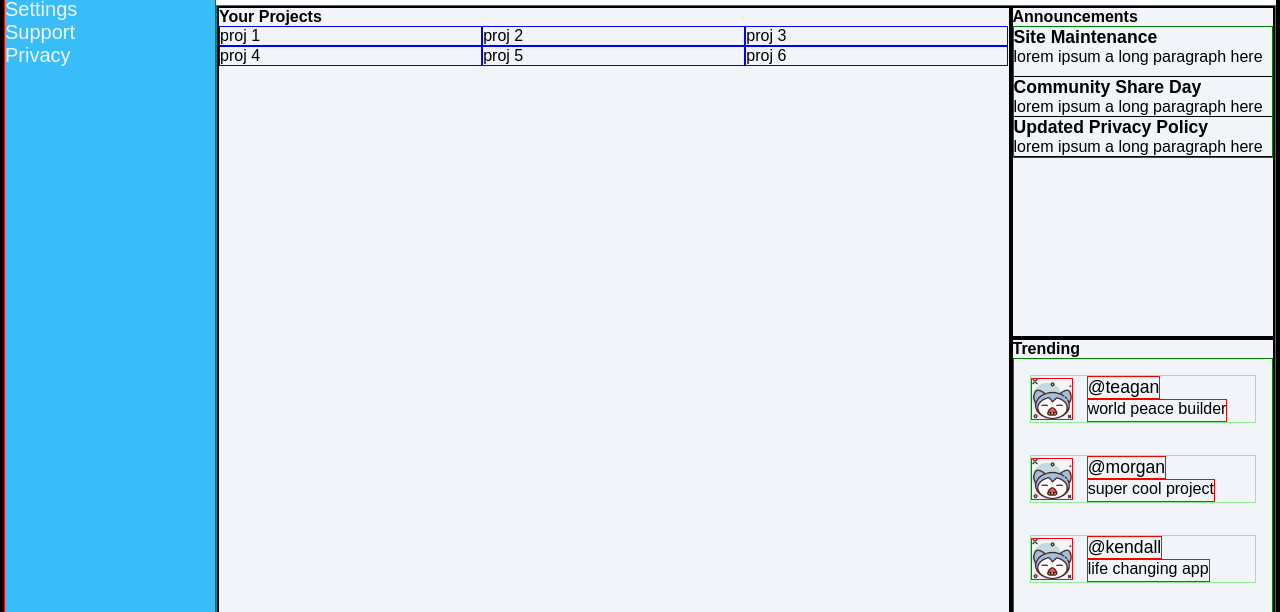
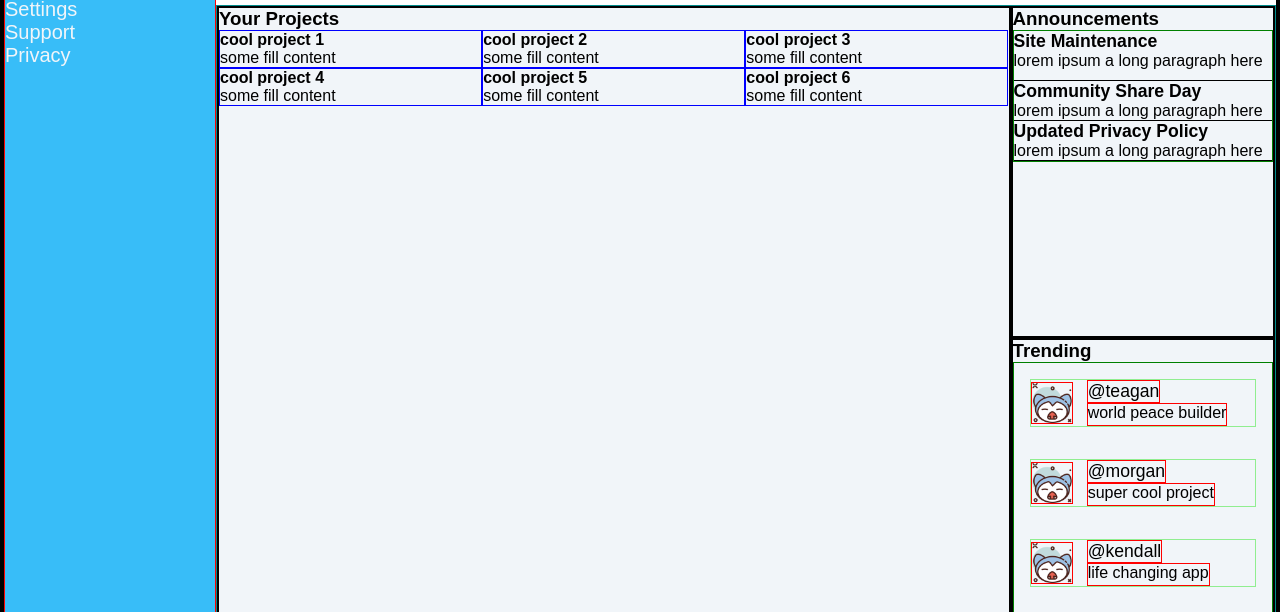
Before and after one commit to mrespicio/admin-dashboard, a plain HTML site: page index.html in a window 1280 px wide. Shown: the part 186-798 px from the top of the page. Drawn offline with Linux system fonts and the light colour scheme.

Commit message:
fix heading sizes

```diff
--- a/index.html
+++ b/index.html
@@ -58,19 +58,39 @@
 
         <div id="content">
             <div class="projects">
-                <h4>Your Projects</h4>
+                <h3>Your Projects</h3>
                 <div class="projects-grid">
-                    <div class="proj-item">proj 1</div>
-                    <div class="proj-item">proj 2</div>
-                    <div class="proj-item">proj 3</div>
-                    <div class="proj-item">proj 4</div>
-                    <div class="proj-item">proj 5</div>
-                    <div class="proj-item">proj 6</div>
+                    <div class="proj-item">
+                        <h4>cool project 1</h4>
+                        <p>some fill content</p>
+                    </div>
+                    <div class="proj-item">
+                        <h4>cool project 2</h4>
+                        <p>some fill content</p>
+                    </div>
+                    <div class="proj-item">
+                        <h4>cool project 3</h4>
+                        <p>some fill content</p>
+                    </div>
+                    <div class="proj-item">
+                        <h4>cool project 4</h4>
+                        <p>some fill content</p>
+                    </div>
+                    <div class="proj-item">
+                        <h4>cool project 5</h4>
+                        <p>some fill content</p>
+                    </div>
+                    <div class="proj-item">
+                        <h4>cool project 6</h4>
+                        <p>some fill content</p>
+                    </div>
+
+
                 </div>
 
             </div>
             <div class="announcements">
-                <h4>Announcements</h4>
+                <h3>Announcements</h3>
                 <div class="announce-grid">
                     <div class="announce-item">
                         <p>Site Maintenance</p>
@@ -90,7 +110,7 @@
 
             </div>
             <div class="trending">
-                <h4>Trending</h4>
+                <h3>Trending</h3>
                 <div class="trending-grid">
                     <div class="trend-item">
                         <img src="img/placeholder.png" alt="">
```
